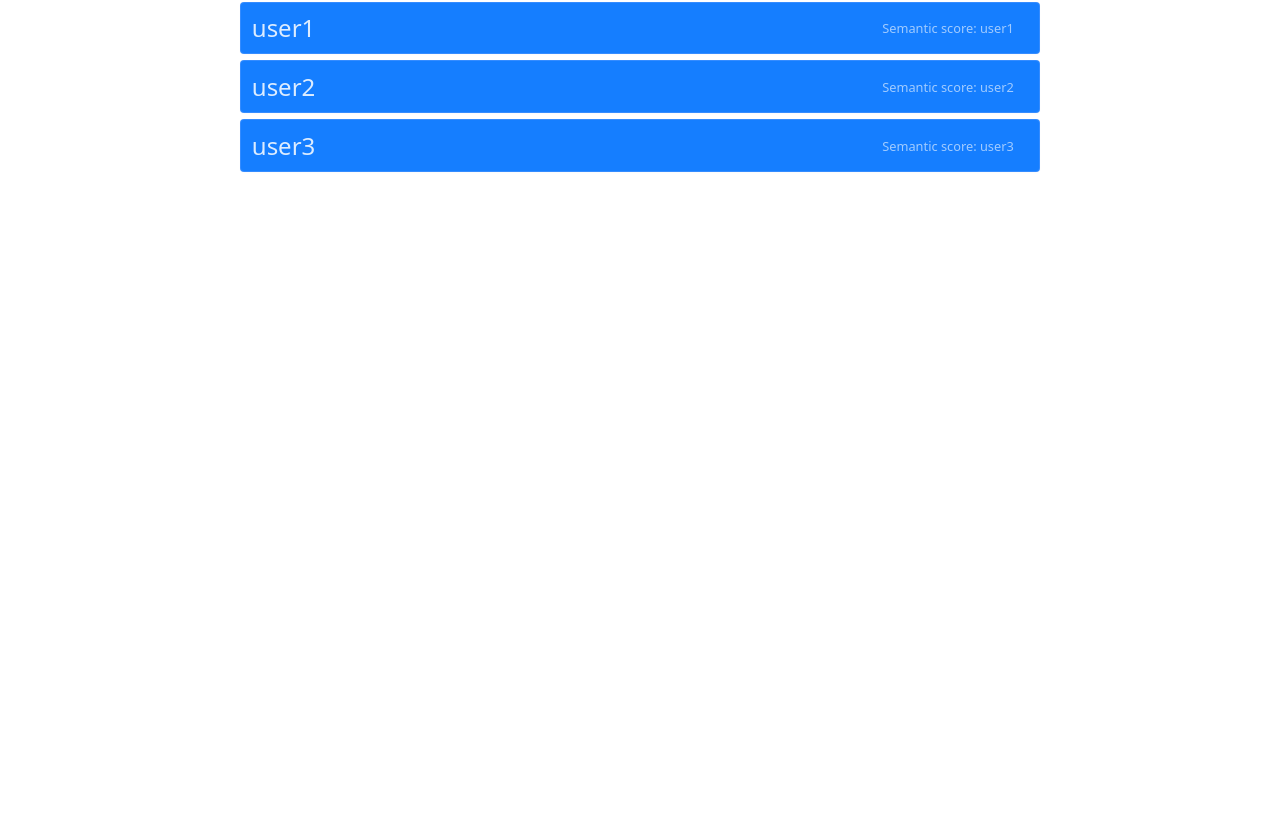
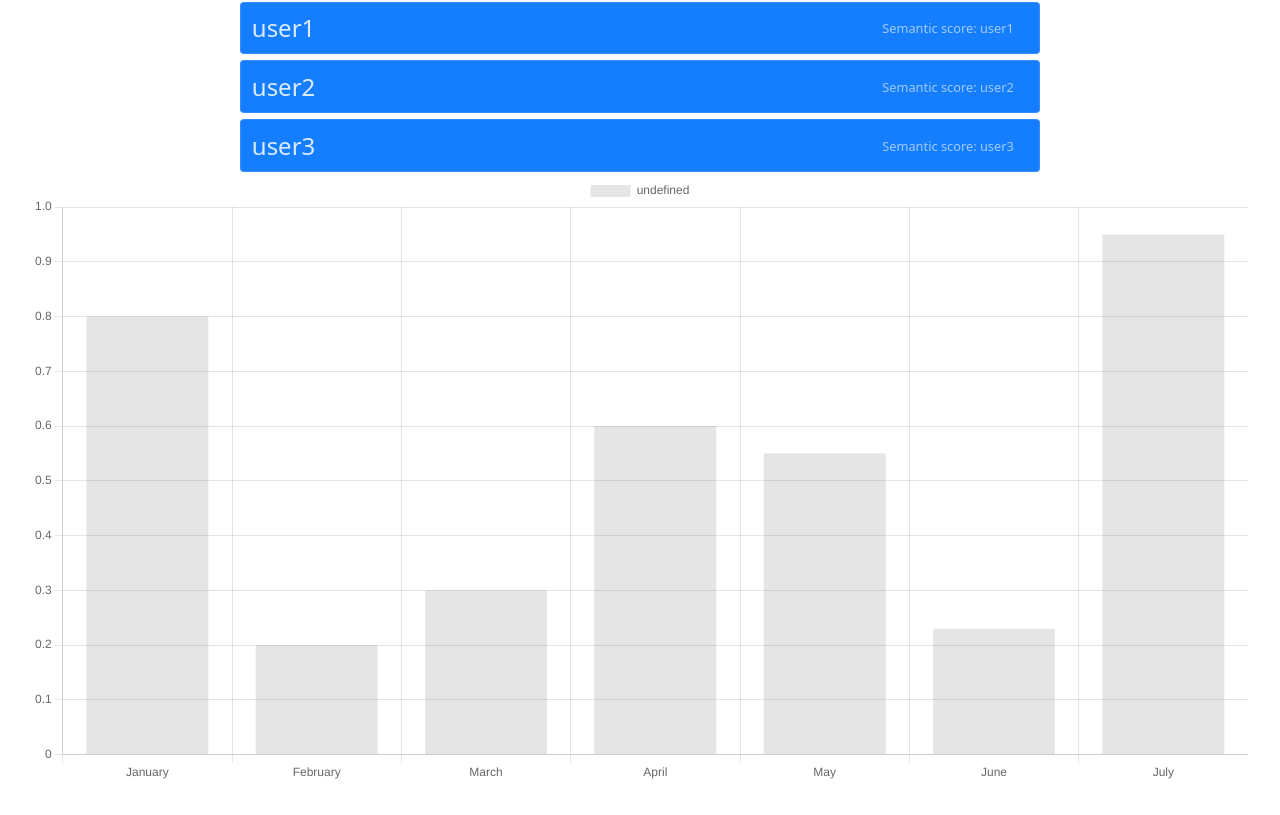
Before and after one commit to EduardoCalvoUribe/GitHubRepositoryAnalysisTool, a Vue app in the folder frontend/: page /repoinfo/1 in a window 1280 px wide. Shown: the part 726-1541 px from the top of the page. Before the commit the page ends 933 px from the top, so only its background shows below. Built offline with nearby package versions, Linux system fonts and the light colour scheme; no server answers.

Commit message:
add barchart repoinfo

```diff
--- a/frontend/src/views/RepositoryInfo.vue
+++ b/frontend/src/views/RepositoryInfo.vue
@@ -63,6 +63,9 @@
       </div>
     </div>
   </div>
+
+  <BarChart />
+
 </template>
 
 <script>
@@ -72,10 +75,12 @@ import { ref, onMounted } from 'vue';
 import { fetchData } from '../fetchData.js'
 import { useRoute } from 'vue-router';
 import fakejson from '../test.json';
+import BarChart from '../components/BarChart.vue';
 
 export default {
   components: {
     VueDatePicker,
+    BarChart
   },
 
   setup() {
```
